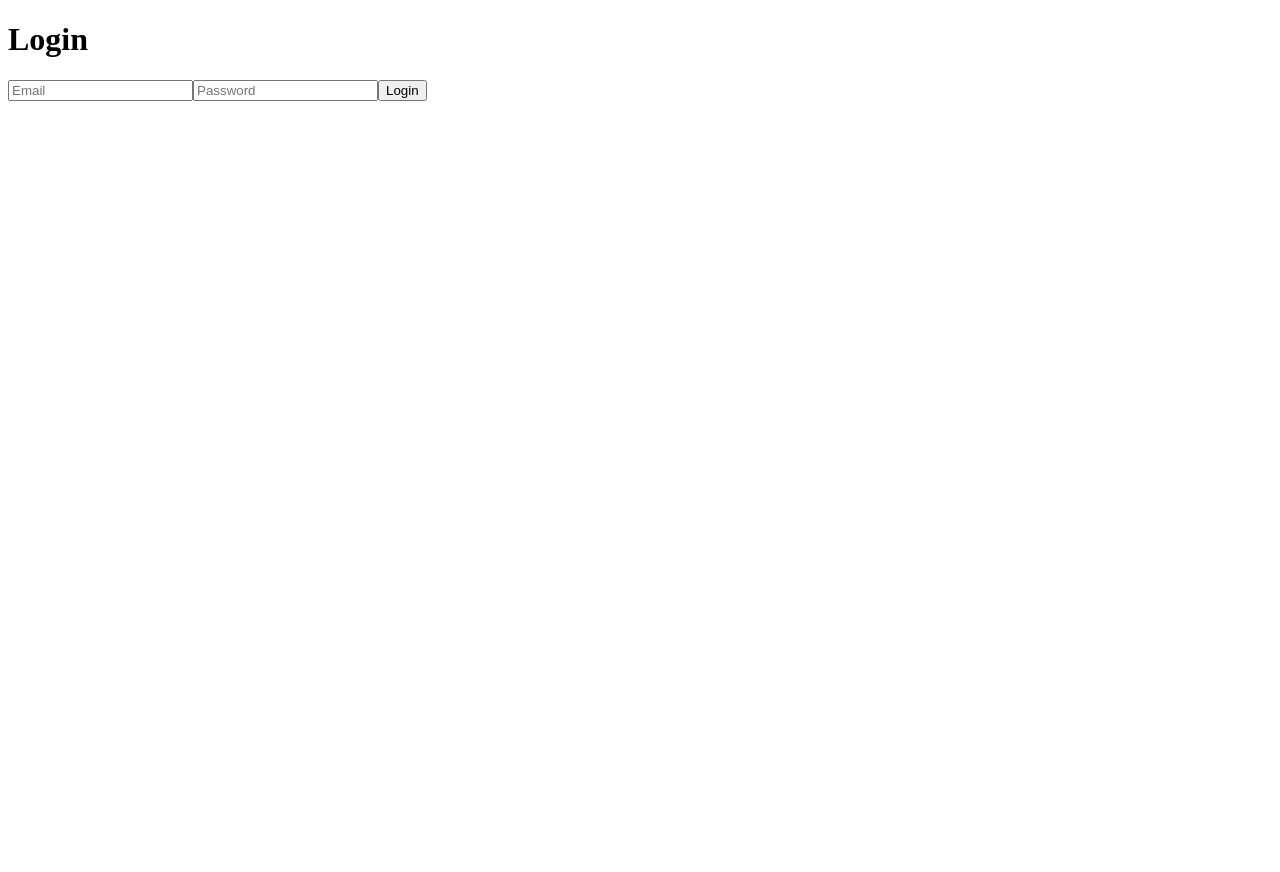
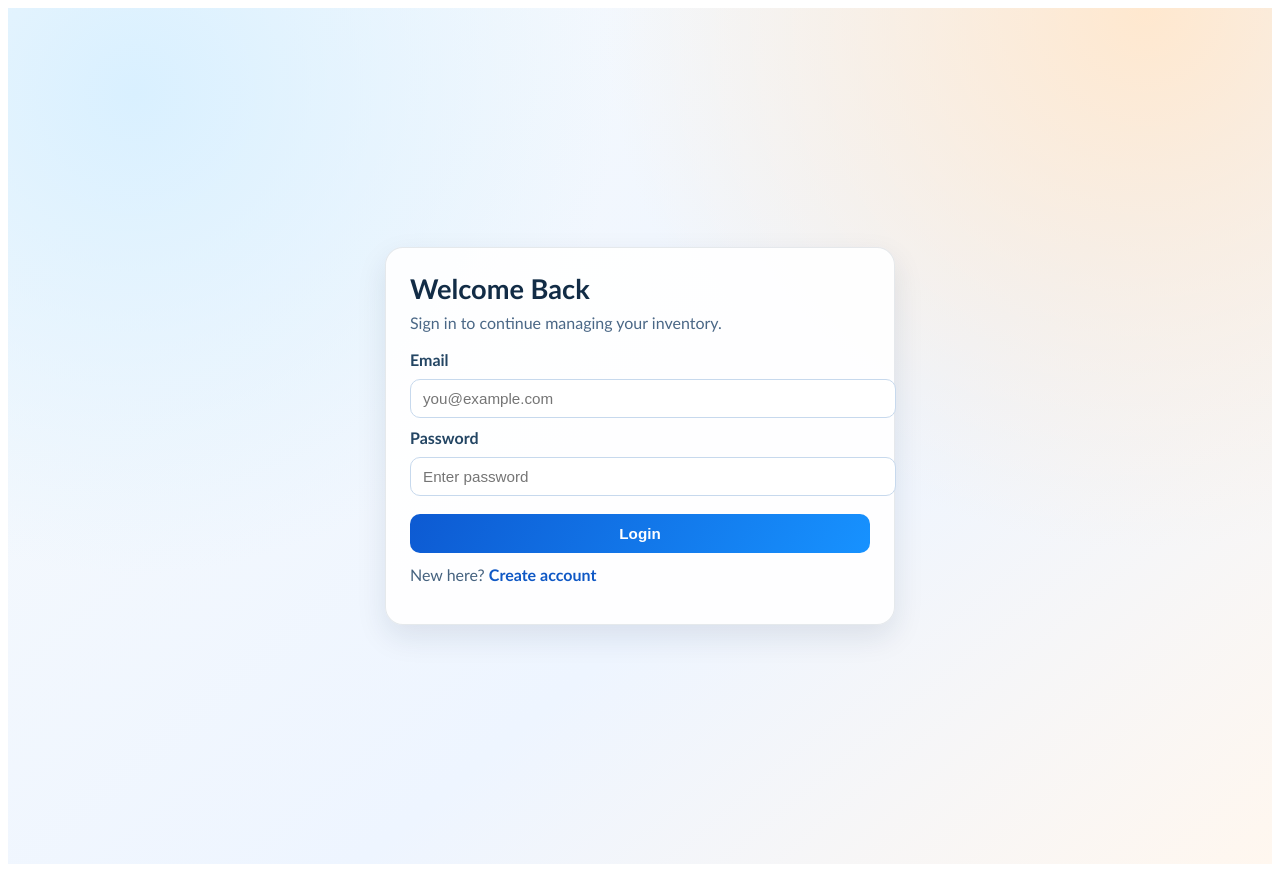
Before and after one commit to shOumik-saha/ecommerce-inventory, a Next.js app in the folder frontend/: page /login in a window 1280 px wide. Before the commit the page ends 800 px from the top, so only its background shows below. Built offline with nearby package versions, Linux system fonts and the light colour scheme; no server answers.

Commit message:
feat(login): enhance login UI with validation and redirect logic (closes #3)

```diff
--- /dev/null
+++ b/frontend/src/app/auth.module.css
@@ -0,0 +1,101 @@
+.page {
+  min-height: 100vh;
+  background:
+    radial-gradient(circle at 10% 10%, #d9f0ff 0%, transparent 35%),
+    radial-gradient(circle at 90% 0%, #ffe8cf 0%, transparent 38%),
+    linear-gradient(140deg, #f7fafc 0%, #eef5ff 60%, #fff7ef 100%);
+  padding: 28px;
+  color: #122c46;
+  font-family: "Trebuchet MS", "Segoe UI", sans-serif;
+  display: flex;
+  align-items: center;
+  justify-content: center;
+}
+
+.card {
+  width: 100%;
+  max-width: 460px;
+  border-radius: 18px;
+  background: rgba(255, 255, 255, 0.9);
+  border: 1px solid rgba(18, 44, 70, 0.1);
+  box-shadow: 0 12px 30px rgba(18, 44, 70, 0.1);
+  padding: 24px;
+}
+
+.title {
+  margin: 0;
+  font-size: 1.7rem;
+  font-weight: 800;
+}
+
+.subtitle {
+  margin: 8px 0 0;
+  color: #4a6786;
+}
+
+.form {
+  margin-top: 18px;
+  display: flex;
+  flex-direction: column;
+  gap: 10px;
+}
+
+.label {
+  font-weight: 700;
+  color: #234563;
+}
+
+.input {
+  width: 100%;
+  border: 1px solid #c7d9ed;
+  border-radius: 10px;
+  padding: 10px 12px;
+  background: #fff;
+  color: #11304e;
+  font-size: 0.95rem;
+}
+
+.inputError {
+  border-color: #cf3a3a;
+}
+
+.fieldError {
+  margin: -4px 0 0;
+  color: #c62828;
+  font-size: 0.86rem;
+  font-weight: 700;
+}
+
+.primaryBtn {
+  margin-top: 8px;
+  border: 0;
+  border-radius: 10px;
+  padding: 11px 14px;
+  cursor: pointer;
+  font-size: 0.95rem;
+  font-weight: 700;
+  color: #fff;
+  background: linear-gradient(120deg, #0d5ad2 0%, #1792ff 100%);
+}
+
+.primaryBtn:disabled {
+  opacity: 0.7;
+  cursor: not-allowed;
+}
+
+.error {
+  margin-top: 10px;
+  color: #c62828;
+  font-weight: 700;
+}
+
+.rowText {
+  margin-top: 12px;
+  color: #45627f;
+}
+
+.link {
+  color: #0f58c5;
+  font-weight: 700;
+  text-decoration: none;
+}
--- a/frontend/src/app/login/page.tsx
+++ b/frontend/src/app/login/page.tsx
@@ -1,48 +1,125 @@
 "use client";
 
-import { useState } from "react";
+import Link from "next/link";
+import { useRouter } from "next/navigation";
+import { useEffect, useState } from "react";
+import { useAuth } from "@/context/AuthContext";
 import { loginUser } from "@/services/authService";
-import { useRouter } from "next/navigation";
-import { useAuth } from "@/context/AuthContext";
+import styles from "../auth.module.css";
+
+interface LoginForm {
+  email: string;
+  password: string;
+}
+
+interface LoginErrors {
+  email?: string;
+  password?: string;
+}
+
+const emailRegex = /^[^\s@]+@[^\s@]+\.[^\s@]+$/;
 
 export default function Login() {
-  const [form, setForm] = useState({
-    email: "",
-    password: "",
-  });
+  const router = useRouter();
+  const { login, token } = useAuth();
+  const [form, setForm] = useState<LoginForm>({ email: "", password: "" });
+  const [errors, setErrors] = useState<LoginErrors>({});
+  const [submitError, setSubmitError] = useState("");
+  const [isSubmitting, setIsSubmitting] = useState(false);
 
-  const { login } = useAuth();
-  const router = useRouter();
+  useEffect(() => {
+    const localToken = localStorage.getItem("token");
+    if (token || localToken) {
+      router.replace("/dashboard");
+    }
+  }, [token, router]);
 
-  const handleSubmit = async (e: any) => {
+  const validate = (): LoginErrors => {
+    const nextErrors: LoginErrors = {};
+
+    if (!form.email.trim()) {
+      nextErrors.email = "Email is required.";
+    } else if (!emailRegex.test(form.email)) {
+      nextErrors.email = "Enter a valid email address.";
+    }
+
+    if (!form.password) {
+      nextErrors.password = "Password is required.";
+    } else if (form.password.length < 6) {
+      nextErrors.password = "Password must be at least 6 characters.";
+    }
+
+    return nextErrors;
+  };
+
+  const handleSubmit = async (e: React.FormEvent<HTMLFormElement>) => {
     e.preventDefault();
+    setSubmitError("");
+
+    const nextErrors = validate();
+    setErrors(nextErrors);
+
+    if (Object.keys(nextErrors).length > 0) {
+      return;
+    }
 
     try {
+      setIsSubmitting(true);
       const res = await loginUser(form);
-      console.log("LOGIN RESPONSE:", res);
-      login(res.token); // depends on backend response structure
-      router.push("/dashboard");
-    } catch (err) {
+      login(res.token);
+      router.replace("/dashboard");
+    } catch (err: any) {
       console.error(err);
-      alert("Login failed");
+      setSubmitError(err?.message || "Login failed.");
+    } finally {
+      setIsSubmitting(false);
     }
   };
 
   return (
-    <div>
-      <h1>Login</h1>
-      <form onSubmit={handleSubmit}>
+    <main className={styles.page}>
+      <section className={styles.card}>
+        <h1 className={styles.title}>Welcome Back</h1>
+        <p className={styles.subtitle}>Sign in to continue managing your inventory.</p>
+
+        <form className={styles.form} onSubmit={handleSubmit} noValidate>
+          <label className={styles.label} htmlFor="email">
+            Email
+          </label>
           <input
-          placeholder="Email"
-          onChange={(e) => setForm({ ...form, email: e.target.value })}
+            id="email"
+            type="email"
+            value={form.email}
+            onChange={(e) => setForm((prev) => ({ ...prev, email: e.target.value }))}
+            className={`${styles.input} ${errors.email ? styles.inputError : ""}`}
+            placeholder="you@example.com"
           />
+          {errors.email ? <p className={styles.fieldError}>{errors.email}</p> : null}
+
+          <label className={styles.label} htmlFor="password">
+            Password
+          </label>
           <input
+            id="password"
             type="password"
-          placeholder="Password"
-          onChange={(e) => setForm({ ...form, password: e.target.value })}
+            value={form.password}
+            onChange={(e) => setForm((prev) => ({ ...prev, password: e.target.value }))}
+            className={`${styles.input} ${errors.password ? styles.inputError : ""}`}
+            placeholder="Enter password"
           />
-        <button type="submit">Login</button>
+          {errors.password ? <p className={styles.fieldError}>{errors.password}</p> : null}
+
+          <button type="submit" className={styles.primaryBtn} disabled={isSubmitting}>
+            {isSubmitting ? "Signing in..." : "Login"}
+          </button>
         </form>
-    </div>
+
+        {submitError ? <p className={styles.error}>{submitError}</p> : null}
+
+        <p className={styles.rowText}>
+          New here? <Link href="/register" className={styles.link}>Create account</Link>
+        </p>
+      </section>
+    </main>
   );
 }
```
Also changed, not shown: frontend/src/app/register/page.tsx (+145 -20 lines). Lines whose indentation alone changed are shown as unchanged.
